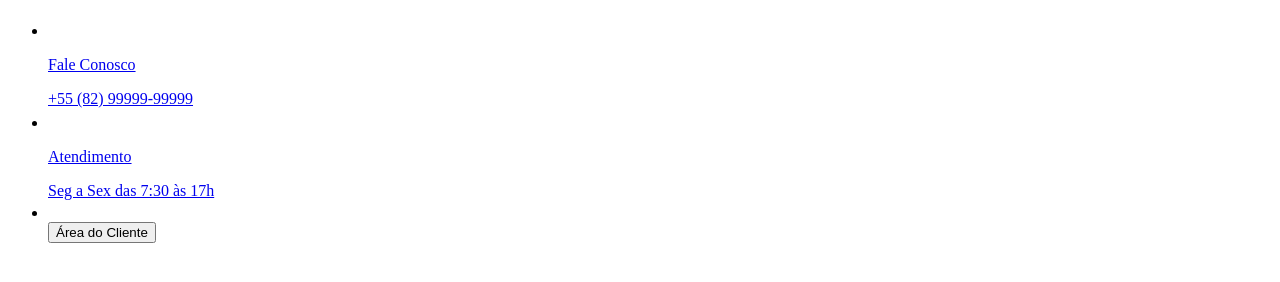
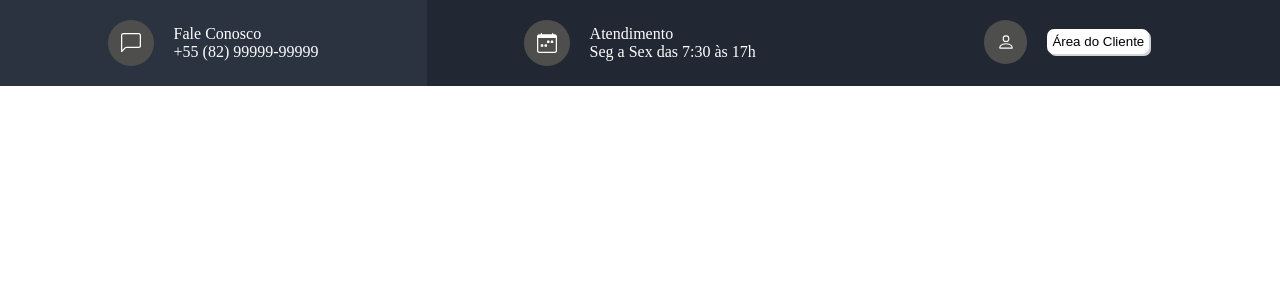
Before and after one commit to Kaua032/contabilidadedokaua, a plain HTML site: page index.html in a window 1280 px wide. Drawn offline with Linux system fonts and the light colour scheme.

Commit message:
cabeçalho pronto

```diff
--- a/css/style.css
+++ b/css/style.css
@@ -0,0 +1,65 @@
+*{
+    margin: 0;
+    padding: 0;
+}
+:root{
+    --white: #fff;
+    --black: #000;
+
+    --dark-blue-800: #212733;
+    --dark-blue-600: #1f242e;
+    --dark-blue-500: #2c303b;
+    --dark-blue-400: #292d39;
+    --dark-blue-300: #2b3240;
+
+    --blue-400: #44557a;
+
+    --gray-500: #4e4e4c;
+    --gray-400: #ccc5bb;
+    --gray-300: #cdc6bc;
+    --gray-200: #ebe6de;
+}
+.menu{
+    list-style: none;
+    display: flex;
+    width: 100%;
+    background: var(--dark-blue-800);
+}
+.menu-item{
+    width: 33.33%;
+}
+.menu-link{
+    display: flex;
+    align-items: center;
+    justify-content: center;
+    width: 100%;
+    text-decoration: none;
+    color: var(--white);
+    padding: 20px 0px 20px 0px;
+}
+.menu-link:hover{
+    background-color: var(--dark-blue-300);
+}
+.menu-img{
+    display: flex;
+    justify-content: center;
+    align-items: center;
+    background-color: var(--gray-500);
+    padding: 0.8rem;
+    border-radius: 50%;
+    margin-right: 20px;
+
+}
+.menu-btn{
+    border: none;
+    padding: 5px;
+    border-radius: 7px;
+    background-color: var(--white);
+    box-shadow: 2px 2px 0px rgba(255, 255, 255, 0.795);
+}
+.menu-btn:hover{
+    cursor: pointer;
+}
+.menu:active{
+    box-shadow: none;
+}
--- a/index.html
+++ b/index.html
@@ -6,7 +6,7 @@
     <meta name="viewport" content="width=device-width, initial-scale=1.0">
     <link rel="stylesheet" href="./css/style.css">
     <link rel="shortcut icon" href="favicon.ico" type="image/x-icon">
-    <title>Contabilidade Cj</title>
+    <title>CJ Contabilidade</title>
 </head>
 <body>
     <header class="header">
@@ -18,7 +18,7 @@
                    <a href="#" class="menu-link">
 
                         <div class="menu-img">
-                            <img src="./img/assets/calendar-week.svg" alt="">
+                            <img src="./img/assets/chat-left.svg" alt="">
                         </div>
 
                         <article class="menu-info">
@@ -29,7 +29,7 @@
                    </a>
                 </li>
 
-                <li class="menu-item pageActive">
+                <li class="menu-item">
                     <a href="#" class="menu-link">
 
                       <div class="menu-img">
```
